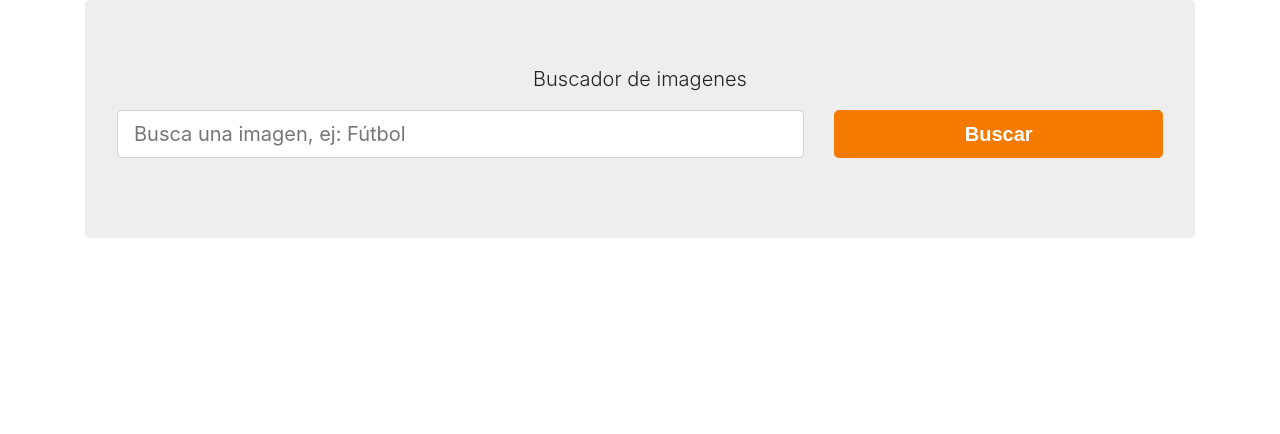
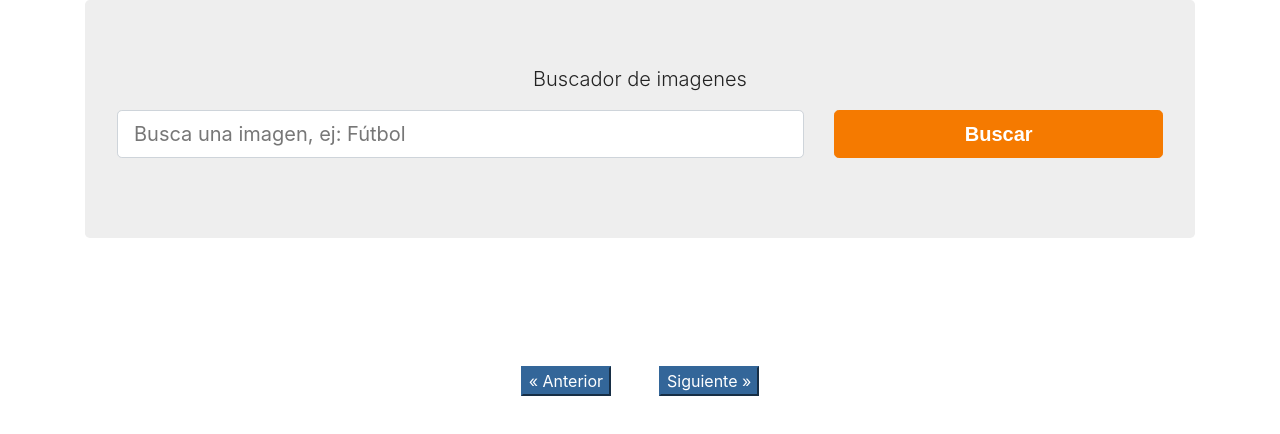
Before and after one commit to RayniNE/Pixabay_React, a React (Create React App) app: page / in a window 1280 px wide. Shown: the top 434 px of the page. Built offline with nearby package versions, Linux system fonts and the light colour scheme; a web font is replaced by a local one.

Commit message:
Se crearon los botones para el paginador

```diff
--- a/src/App.js
+++ b/src/App.js
@@ -33,6 +33,26 @@
 
   }, [busqueda])
 
+  const paginaAnterior = () => {
+
+    const nuevaPaginaActual = paginaactual - 1;
+
+    if(nuevaPaginaActual === 0) return;
+
+    setPagina(nuevaPaginaActual);
+
+  }
+
+  const paginaSiguiente = () => {
+
+    const nuevaPaginaActual = paginaactual + 1;
+
+    if(nuevaPaginaActual > totalpaginas) return;
+
+    setPagina(nuevaPaginaActual);
+
+  }
+
 
   return (
     <div className="container">
@@ -50,6 +70,21 @@
         <ListadoImagenes
           imagenes={imagenes}
         />
+
+      <button
+       type="button"
+       className="bbtn btn-info mr-5"
+       onClick={paginaAnterior}
+       > &laquo; Anterior  </button>
+
+      <button
+       type="button"
+       className="bbtn btn-info"
+       onClick={paginaSiguiente}
+       > Siguiente &raquo;</button>
+
+
+
       </div>
     </div>
   );
```
